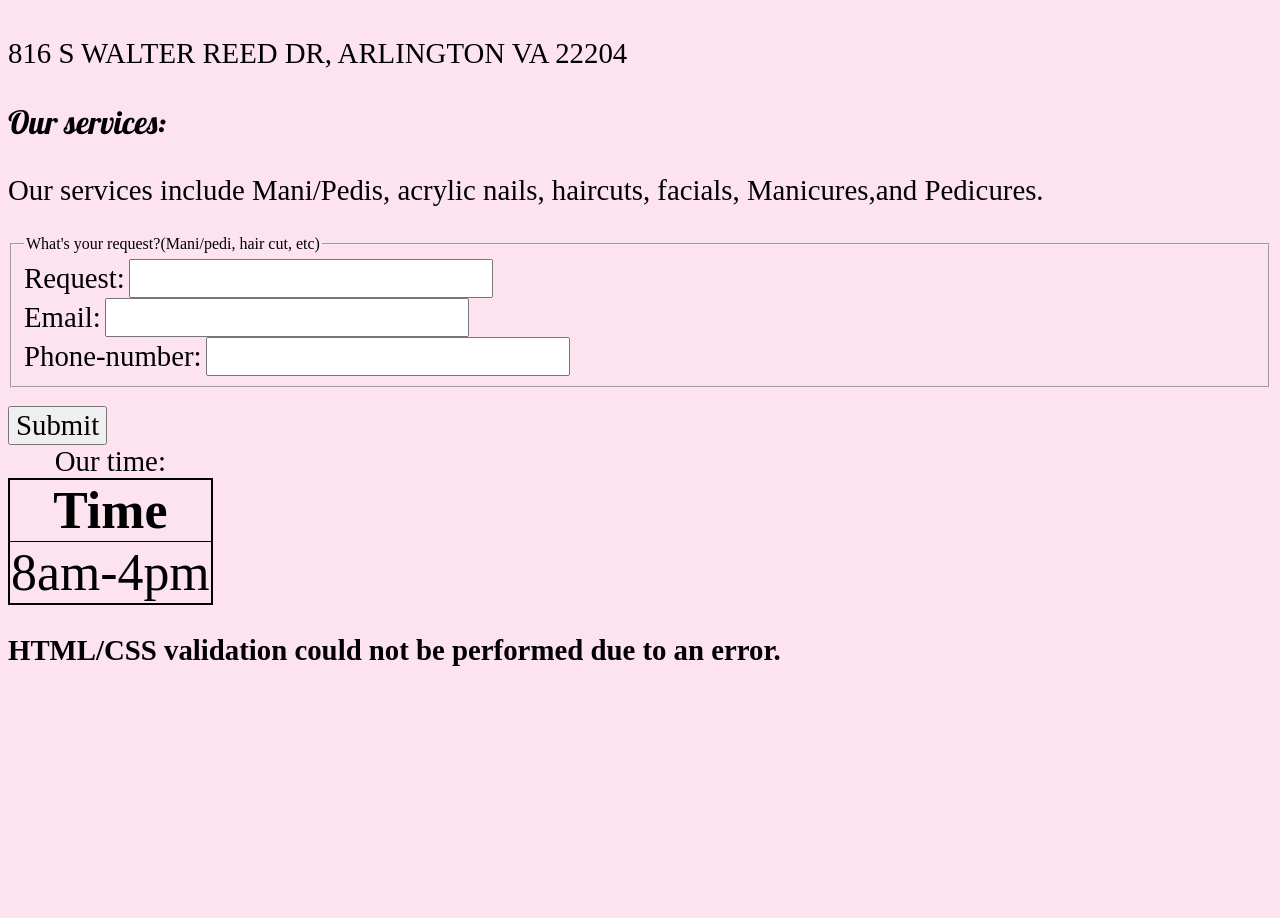
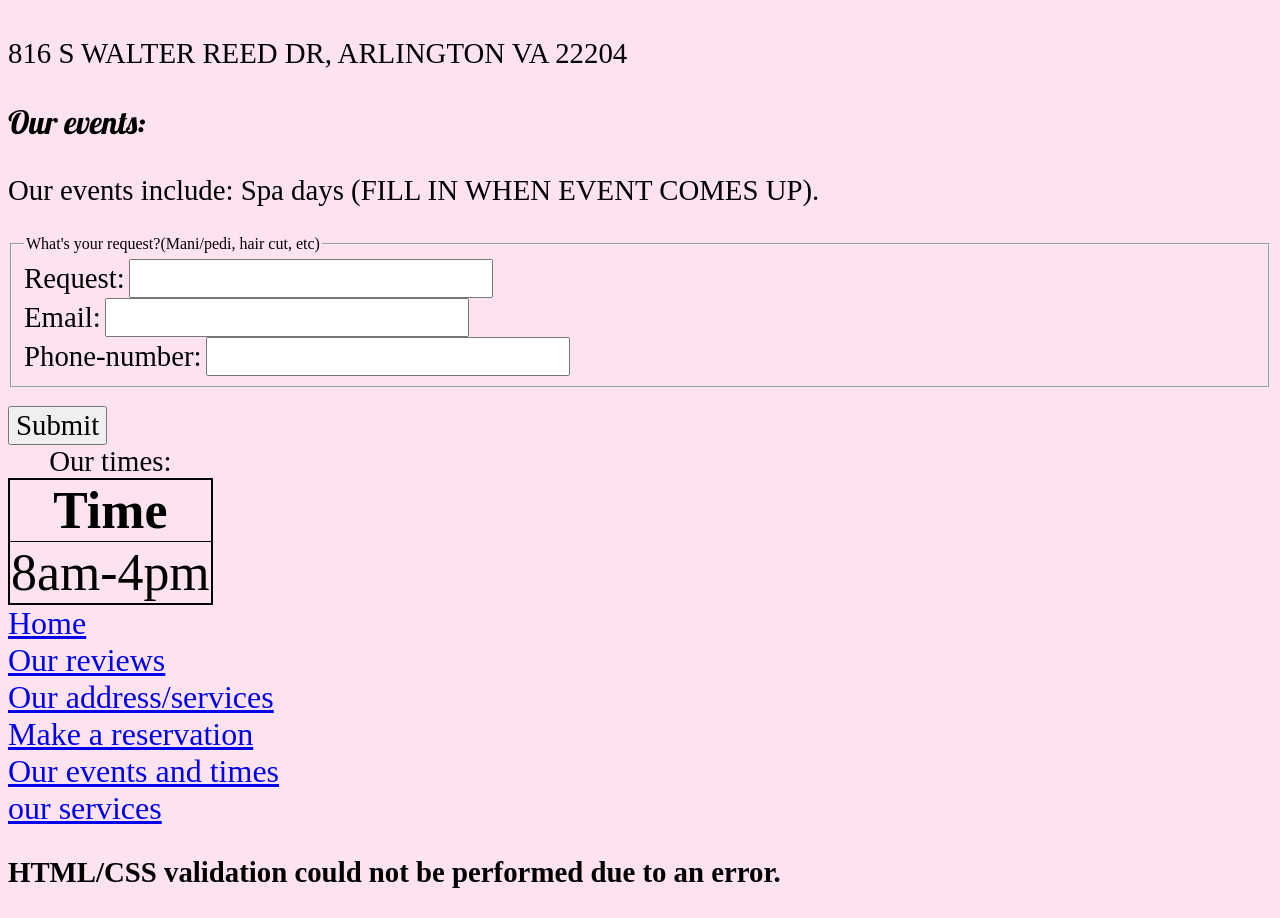
Before and after one commit to cworst/the-second-choices, a plain HTML site: page times.html in a window 1280 px wide. Shown: the part 229-1147 px from the top of the page. Before the commit the page ends 925 px from the top, so only its background shows below. Drawn offline with Linux system fonts and the light colour scheme; no server answers.

Commit message:
Claire committed

```diff
--- a/times.html
+++ b/times.html
@@ -15,8 +15,8 @@ body {
 <div class="header"><h1>ACC Cosmetology services</h1></div>
 <h2>Our address:</h2>
 <p>816 S WALTER REED DR, ARLINGTON VA 22204</p>
-<h3>Our services:</h3>
-<p>Our services include Mani/Pedis, acrylic nails, haircuts, facials, Manicures,and Pedicures.</p>
+<h3>Our events:</h3>
+<p>Our events include: Spa days (FILL IN WHEN EVENT COMES UP).</p>
 <form action="forms.html" method="POST">
 <fieldset>
   <legend>What's your request?(Mani/pedi, hair cut, etc)</legend>
@@ -33,7 +33,7 @@ body {
 <input type="submit" name="submit">
 </form>
 <table>
-<caption>Our time:</caption>
+<caption>Our times:</caption>
 <thead>
 </thead>
 <tbody>
@@ -45,6 +45,14 @@ body {
 </tr>
 </tbody>
 </table>
+<div class="footer">
+<div class="grid2">
+<div class="block1"><a href="index.html">Home</a></div>
+<div class="block2"><a href="reviews.html">Our reviews</a></div>
+<div class="block3"><a href="time.html">Our address/services</a></div>
+<div class="block4"><a href="Reservations.html">Make a reservation</a></div>
+<div class="block5"><a href="times.html">Our events and times</a></div>
+<div class="block6"><a href="Services.html">our services</a></div>
+</div>
 </body>
-
 </html>
```
